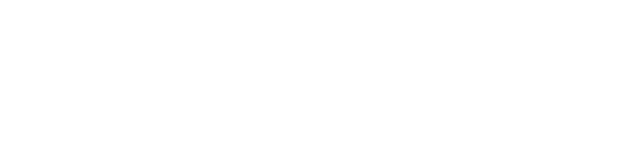
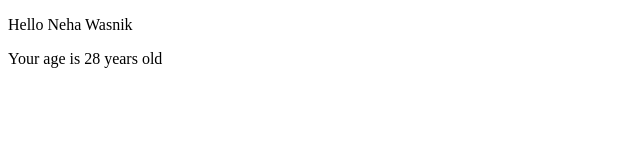
Before and after one commit to neehhaa/BroCode-JS, a plain HTML site: page index.html in a window 1280 px wide. Shown: the whole page, without its empty margins (0-640 px from the left). Drawn offline with Linux system fonts and the light colour scheme.

Commit message:
Variables

```diff
--- a/index.html
+++ b/index.html
@@ -8,6 +8,9 @@
     <link rel="stylesheet" href="style.css">
 </head>
 <body>
+    <p id="p1"></p>
+    <p id="p2"></p>
+    <p id="p3"></p>
 
     <script src="index.js"></script>
 </body>
--- a/index.js
+++ b/index.js
@@ -1,14 +1,14 @@
-console.log("I'm Neha");
-console.log("I'm happy")
+//variables
 
-window.alert("I like Biryani")
+let firstname = "Neha"
+let age = 27;
+let student = true;
 
-//This is a comment
+age = age + 1;
 
-/*
-    This
-    is
-    a
-    multi-line
-    comment.
-*/
+console.log("Hello",firstname)
+console.log("You are",age,"years old.")
+console.log(student)
+
+document.getElementById("p1").innerHTML = "Hello " + firstname + " Wasnik";
+document.getElementById("p2").innerHTML = "Your age is " + age + " years old";
```
